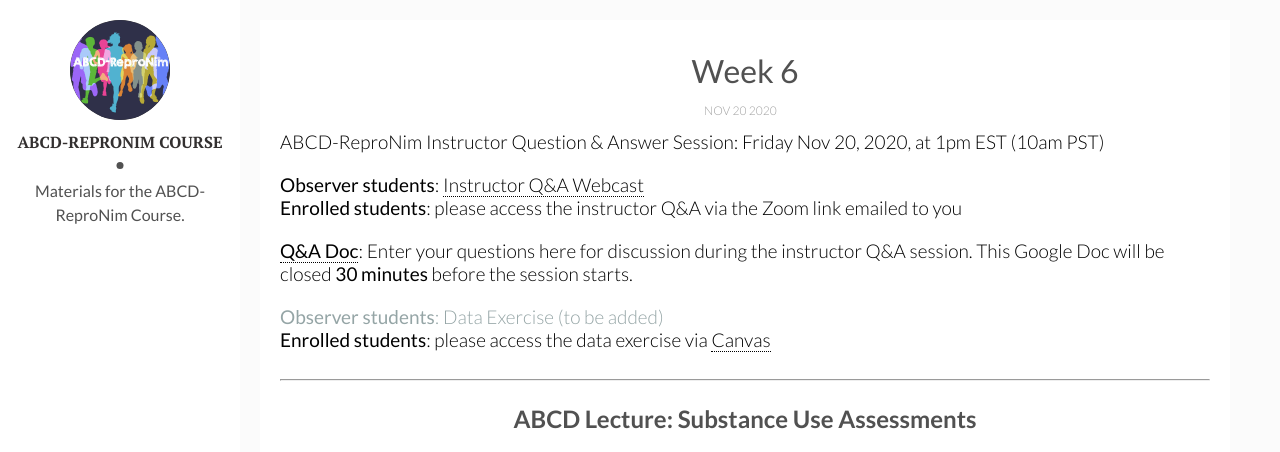
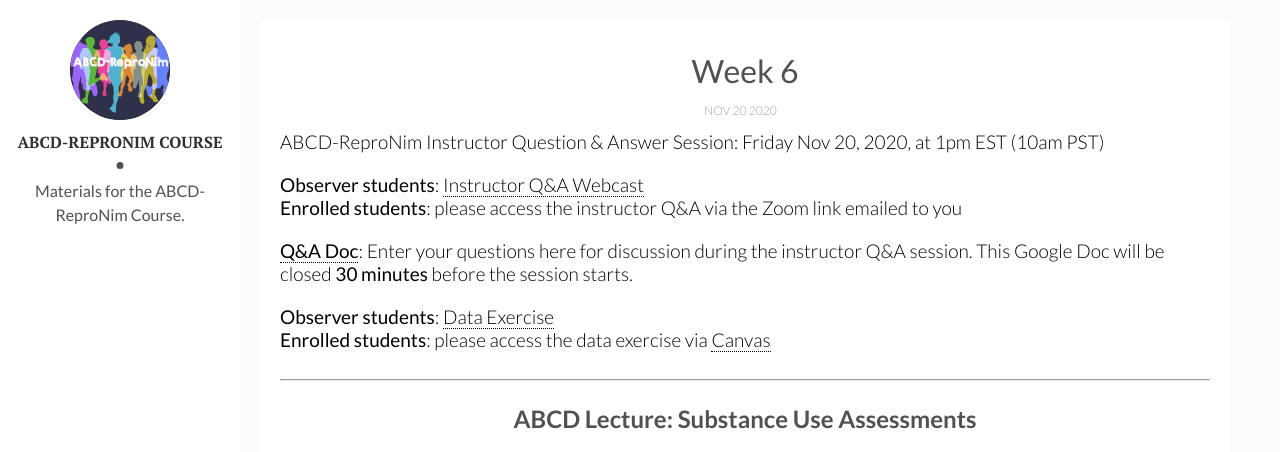
Before and after one commit to ABCD-ReproNim/materials, a Jekyll site: the page built from _posts/2020-11-20-week-6.md, in a window 1280 px wide and 900 px high, cut to the strip 0-452 px from the top of the window. Built offline with Jekyll 4.4.1, drawn with Linux system fonts in a browser that asks for light colours; part of the change alters nothing that is shown.

```diff
--- a/_posts/2020-11-20-week-6.md
+++ b/_posts/2020-11-20-week-6.md
@@ -6,7 +6,7 @@ description: Week 6 course materials # Add post description (optional)
 img: week06.jpg # Add image post (optional)
 
 qa_doc: https://docs.google.com/document/d/1zaYO_9EF9knqR9Rn9GfjNVlIiBTb81VhLGbT7Q5JptU/edit?usp=sharing
-exercises:
+exercises: https://docs.google.com/forms/d/e/1FAIpQLSdKPufx8ZLh5FZIEQY_umbZxhW9sgeFqL1qS7uVnPjWPNXkfQ/viewform?usp=sf_link
 qa_video:
 
 abcd_title: Substance Use Assessments
```
